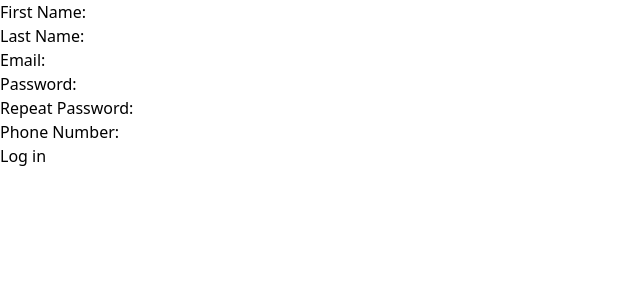
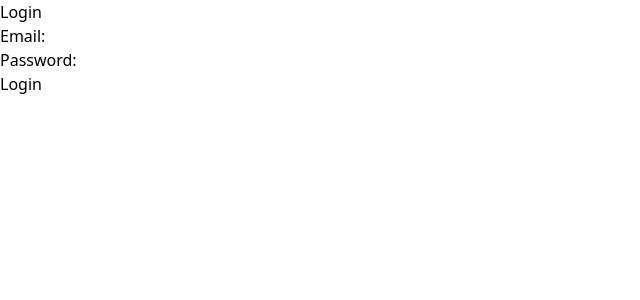
Before and after one commit to batatudor/Project, a React (Create React App) app in the folder ebook/: page /login in a window 1280 px wide. Shown: the top 300 px of the page, without its empty margins (0-640 px from the left). Built offline with nearby package versions, Linux system fonts and the light colour scheme.

Commit message:
login form

```diff
--- a/ebook/db.json
+++ b/ebook/db.json
@@ -494,6 +494,14 @@
       "lastName": "Bata",
       "phoneNumber": "0745115408",
       "id": 50
+    },
+    {
+      "email": "tudorbata456@gmail.com",
+      "password": "$2a$10$JqHxIBg7DjlTNJ56nwhpQu/r.SuV2IE0WaoQdQtwNCYjax7nt7UKa",
+      "firstName": "Tudor",
+      "lastName": "Bata",
+      "phoneNumber": "0745115408",
+      "id": 51
     }
   ]
 }
--- a/ebook/src/App.js
+++ b/ebook/src/App.js
@@ -1,10 +1,11 @@
 import { BrowserRouter, Route, Routes } from 'react-router-dom';
 import FirstPage from './pages/firstPage/FirstPage';
 import Edit from './pages/profil/Edit';
-import Login from './pages/profil/Register';
+import Login from './pages/profil/Login';
 import ProfilPage from './pages/profil/ProfilPage';
 import React, { useEffect, useState } from 'react';
 import { AuthContextProvider } from './pages/profil/Auth-Contect';
+import Register from './pages/profil/Register';
 
 export const AuthContext = React.createContext();
 
@@ -19,6 +20,7 @@ function App() {
           <Route path="/profil" element={<ProfilPage />}></Route>
           <Route path="/profil/edit/:id" element={<Edit />}></Route>
           <Route path="/login" element={<Login />}></Route>
+          <Route path="/register" element={<Register />}></Route>
         </Routes>
       </AuthContextProvider>
     </BrowserRouter>
--- a/ebook/src/pages/profil/Login.jsx
+++ b/ebook/src/pages/profil/Login.jsx
@@ -1,10 +1,59 @@
-import React from 'react';
+import React, { useContext, useState } from 'react';
+import axios from 'axios';
+import { AuthContext } from '../../App';
 
-function login() {
-  return <div>login</div>;
+function Login() {
+  const [email, setEmail] = useState('');
+  const [password, setPassword] = useState('');
+  const [error, setError] = useState('');
+
+  const { auth, setAuth } = useContext(AuthContext);
+
+  const handleSubmit = async (event) => {
+    event.preventDefault();
+    try {
+      const response = await axios.post('http://localhost:3004/users', {
+        email: email,
+        password: password,
+      });
+
+      console.log(response?.data);
+      setAuth(response?.data);
+
+      // handle successful login
+    } catch (error) {
+      setError('Authentication failed. Please try again.');
+    }
+  };
+
+  return (
+    <form onSubmit={handleSubmit}>
+      <h1>Login</h1>
+      {error && <p style={{ color: 'red' }}>{error}</p>}
+      <div>
+        <label htmlFor="email">Email:</label>
+        <input
+          type="email"
+          id="email"
+          value={email}
+          onChange={(event) => setEmail(event.target.value)}
+        />
+      </div>
+      <div>
+        <label htmlFor="password">Password:</label>
+        <input
+          type="password"
+          id="password"
+          value={password}
+          onChange={(event) => setPassword(event.target.value)}
+        />
+      </div>
+      <button type="submit">Login</button>
+    </form>
+  );
 }
 
-export default login;
+export default Login;
 
 // import React, { useState } from "react";
 // import axios from "axios";
@@ -58,54 +107,3 @@ export default login;
 // };
 
 // export default Login;
-
-// import React, { useState } from "react";
-// import axios from "axios";
-
-// const Login = () => {
-//   const [email, setEmail] = useState("");
-//   const [password, setPassword] = useState("");
-//   const [error, setError] = useState("");
-
-//   const handleSubmit = async (event) => {
-//     event.preventDefault();
-//     try {
-//       const response = await axios.post("/api/login", {
-//         email,
-//         password,
-//       });
-//       console.log(response.data);
-//       // handle successful login
-//     } catch (error) {
-//       setError("Authentication failed. Please try again.");
-//     }
-//   };
-
-//   return (
-//     <form onSubmit={handleSubmit}>
-//       <h1>Login</h1>
-//       {error && <p style={{ color: "red" }}>{error}</p>}
-//       <div>
-//         <label htmlFor="email">Email:</label>
-//         <input
-//           type="email"
-//           id="email"
-//           value={email}
-//           onChange={(event) => setEmail(event.target.value)}
-//         />
-//       </div>
-//       <div>
-//         <label htmlFor="password">Password:</label>
-//         <input
-//           type="password"
-//           id="password"
-//           value={password}
-//           onChange={(event) => setPassword(event.target.value)}
-//         />
-//       </div>
-//       <button type="submit">Login</button>
-//     </form>
-//   );
-// };
-
-// export default Login;
--- a/ebook/src/pages/profil/Register.jsx
+++ b/ebook/src/pages/profil/Register.jsx
@@ -4,7 +4,7 @@ import { useState } from 'react';
 import { useNavigate } from 'react-router-dom';
 import { AuthContext } from '../../App';
 
-export default function Login() {
+export default function Register() {
   const [firstName, setFirstName] = useState('');
   const [lastName, setLastName] = useState('');
   const [email, setEmail] = useState('');
```
